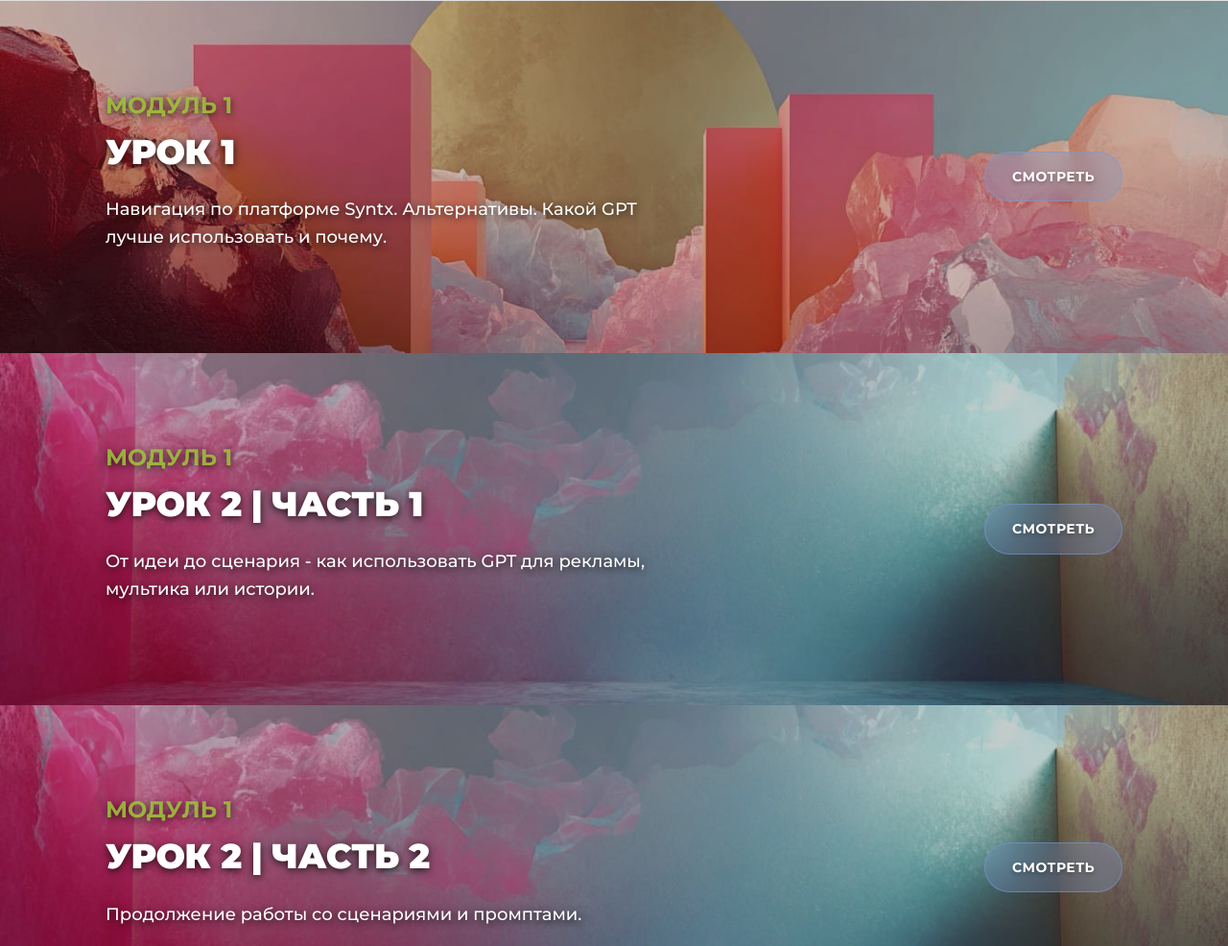
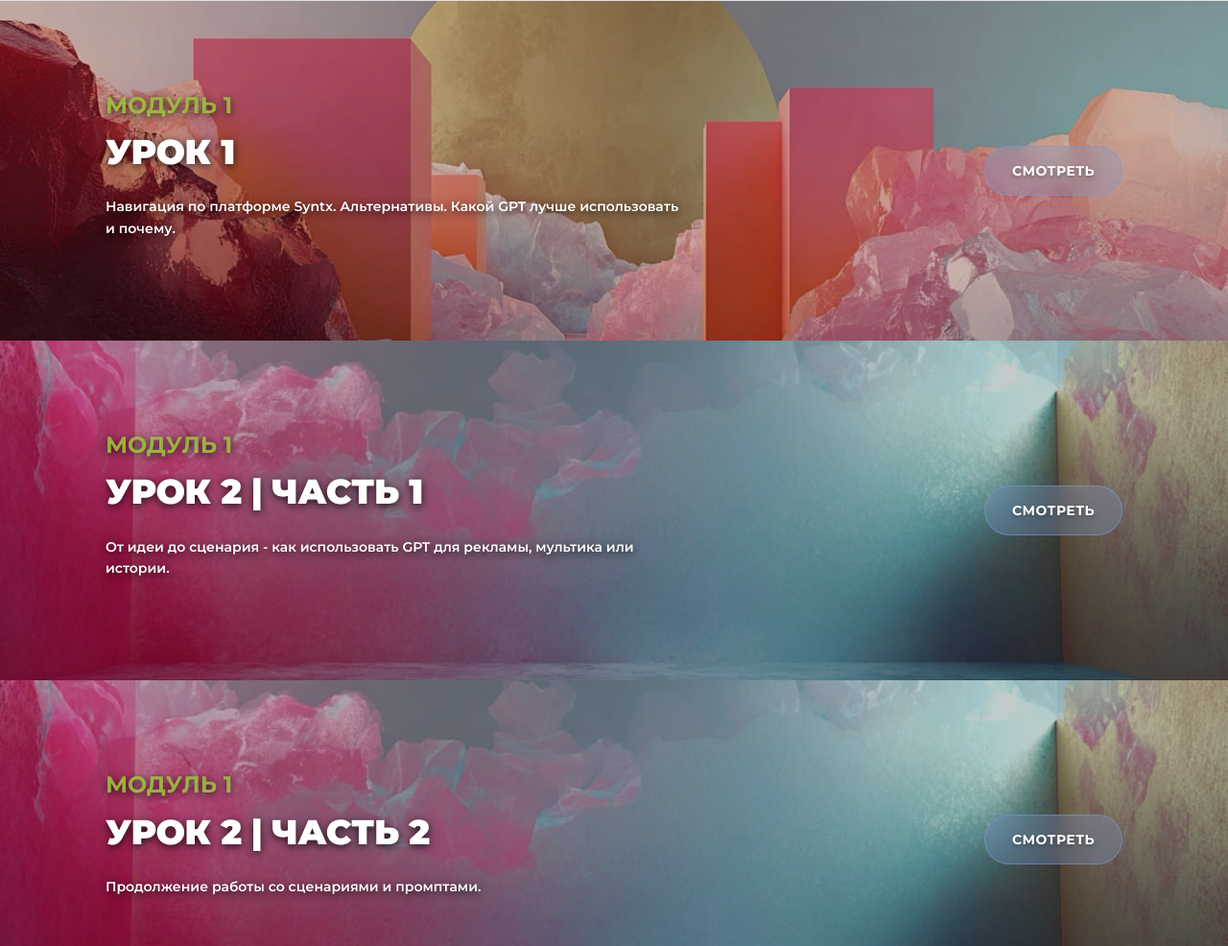
Before and after one commit to Alexey-Miranovich/neiro_bistro, a plain HTML site: page index.html in a window 1280 px wide. Shown: the part 5524-6510 px from the top of the page at 96% size. Drawn offline with Linux system fonts and the light colour scheme.

Commit message:
Update style.css

```diff
--- a/style.css
+++ b/style.css
@@ -279,7 +279,9 @@ a { text-decoration: none; }
 }
 .lesson-module { font-size: 24px; opacity: 0.9; margin-bottom: 8px; font-weight: 700; color: var(--color-green); }
 .lesson-title { font-size: 36px; margin-bottom: 24px; line-height: 1.2; }
-.lesson-desc { font-size: 18px; line-height: 1.6; font-weight: 500; margin-bottom: 16px; }
+.lesson-promo { font-size: 18px; font-weight: 700;}
+
+.lesson-desc { font-size: 14px; line-height: 1.6; font-weight: 600; margin-bottom: 16px; }
 
 /* ДВОЙНЫЕ БЛОКИ */
 .split-section { display: flex; width: 100%; min-height: 500px; }
```
